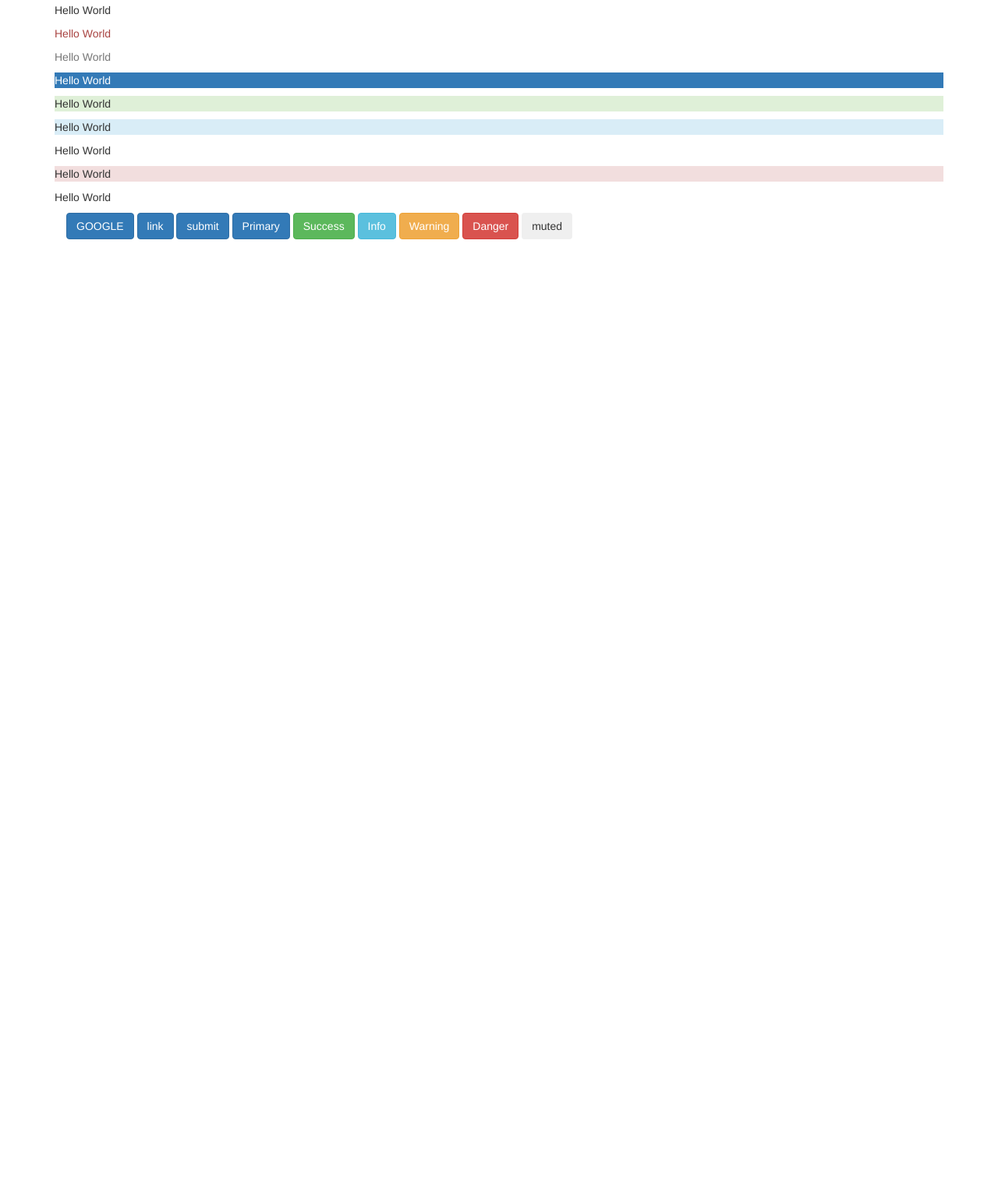
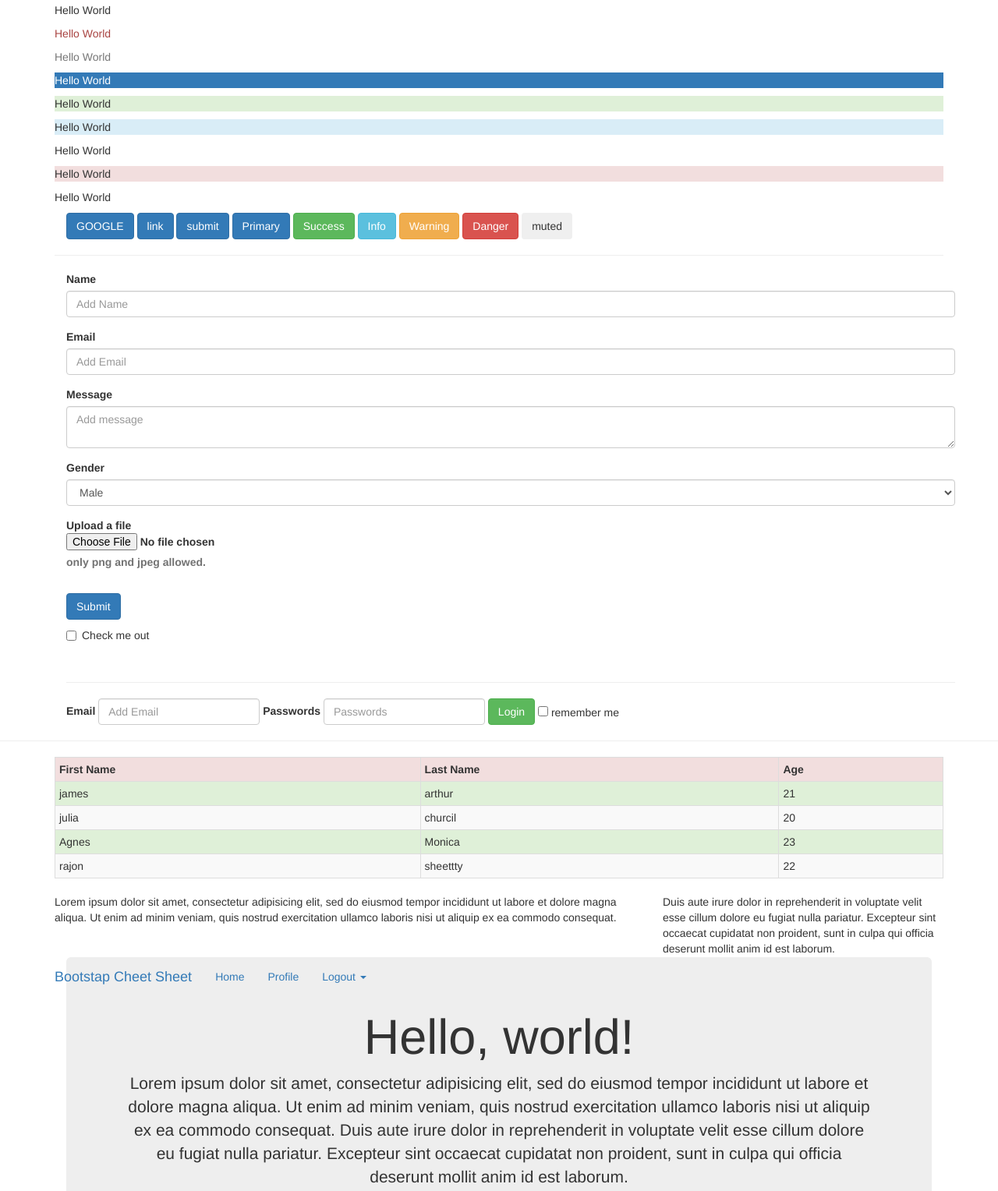
Before and after one commit to joyvai/bootstrap, a plain HTML site: page index.html in a window 1280 px wide. Shown: the part 976-2504 px from the top of the page at 78% size. Before the commit the page ends 1283 px from the top, so only its background shows below. Drawn offline with nearby package versions, Linux system fonts and the light colour scheme.

Commit message:
adding jumbotron, nav and li

```diff
--- a/index.html
+++ b/index.html
@@ -6,9 +6,14 @@
     <meta name="viewport" content="width=device-width, initial-scale=1">
     <!-- The above 3 meta tags *must* come first in the head; any other head content must come *after* these tags -->
     <title>Bootstrap Cheetsheet</title>
-
     <!-- Bootstrap -->
     <link href="css/bootstrap.min.css" rel="stylesheet">
+    <style>
+      .nav{
+        margin-bottom:0px;
+      }
+
+    </style>
   </head>
   <body>
     <!--container,page header and lead is a bootstrap class.  -->
@@ -112,8 +117,162 @@
           <button class="btn btn-danger">Danger</button>
           <button class="btn btn-muted">muted</button>
       </div>
+      <hr>
 
+      <div class="container">
+        <form>
+          <div class="form-group">
+              <label>Name</label>
+              <input type="text" class="form-control" placeholder="Add Name">
+          </div>
+
+          <div class="form-group">
+            <label>Email</label>
+            <input type="text" class="form-control" placeholder="Add Email">
+          </div>
+
+          <div class="form-group">
+              <label>Message</label>
+              <textarea class="form-control" placeholder="Add message"></textarea>
+          </div>
+          <div class="form-group">
+              <label>Gender</label>
+              <select class="form-control">
+                <option value="male">Male</option>
+                <option value="female">Female</option>
+                <option value="other">other</option>
+              </select>
+          </div>
+
+          <div class="form-group">
+              <label>Upload a file</lable>
+              <input type="file">
+              <p class="help-block">only png and jpeg allowed.</p>
+          </div>
+          <button type="submit" class="btn btn-primary">Submit</button>
+
+          <div class="checkbox">
+            <label>
+              <input type="checkbox"> Check me out
+            </label>
+          </div><br/>
+        </form>
+        <hr>
+        <form class="form-inline">
+          <div class="form-group">
+            <label>Email</label>
+            <input type="text" class="form-control" placeholder="Add Email">
+          </div>
+
+          <div class="form-group">
+            <label>Passwords</label>
+            <input type="passwords" class="form-control" placeholder="Passwords">
+          </div>
+          <button type="submit" class="btn btn-success">Login</button>
+          <div class="checkbox">
+            <label>
+              <input type="checkbox"> remember me
+            </label>
+          </div>
+        </form>
+      </div>
     </div>
+
+    <hr>
+
+    <div class="container">
+      <table class="table table-striped table-hover table-bordered table-condensed">
+        <tr class="danger">
+          <th>First Name</th>
+          <th>Last Name</th>
+          <th>Age</th>
+        </tr>
+        <tr class="success">
+          <td>james</td>
+          <td>arthur</td>
+          <td>21</td>
+        </tr>
+
+        <tr class="primary">
+          <td>julia</td>
+          <td>churcil</td>
+          <td>20</td>
+        </tr>
+        <tr class="success">
+          <td>Agnes</td>
+          <td>Monica</td>
+          <td>23</td>
+        </tr>
+        <tr>
+          <td>rajon</td>
+          <td>sheettty</td>
+          <td>22</td>
+        </tr>
+      </table>
+    </div>
+    <div class="container">
+        <div class="row">
+          <div class="col-md-8">
+            Lorem ipsum dolor sit amet, consectetur adipisicing elit, sed do eiusmod tempor incididunt ut labore et dolore magna aliqua.
+            Ut enim ad minim veniam, quis nostrud exercitation ullamco laboris nisi ut aliquip ex ea commodo consequat.
+          </div>
+          <div class="col-md-4">
+             Duis aute irure dolor in reprehenderit in voluptate velit esse cillum dolore eu fugiat nulla pariatur. Excepteur sint occaecat cupidatat non proident,
+            sunt in culpa qui officia deserunt mollit anim id est laborum.
+          </div>
+        </div>
+    </div>
+
+          <!-- navbar -->
+
+          <nav class="navbar navbar-reverse">
+        <div class="container">
+          <!-- Brand and toggle get grouped for better mobile display -->
+          <div class="navbar-header">
+            <button type="button" class="navbar-toggle collapsed" data-toggle="collapse" data-target="#bs-example-navbar-collapse-1" aria-expanded="false">
+              <span class="sr-only">Toggle navigation</span>
+              <span class="icon-bar"></span>
+              <span class="icon-bar"></span>
+              <span class="icon-bar"></span>
+            </button>
+            <a class="navbar-brand" href="#">Bootstap Cheet Sheet</a>
+          </div>
+
+          <!-- Collect the nav links, forms, and other content for toggling -->
+   <div class="collapse navbar-collapse" id="bs-example-navbar-collapse-1">
+     <ul class="nav navbar-nav">
+       <li class="active"><a href="#">Home<span class="sr-only">(current)</span></a></li>
+       <li><a href="#">Profile</a></li>
+       <li class="dropdown">
+         <a href="#" class="dropdown-toggle" data-toggle="dropdown" role="button" aria-haspopup="true" aria-expanded="false">Logout <span class="caret"></span></a>
+         <ul class="dropdown-menu">
+           <li><a href="#">settings</a></li>
+           <li><a href="#">score</a></li>
+           <li><a href="#">sell</a></li>
+           <li role="separator" class="divider"></li>
+           <li><a href="#">sell </a></li>
+           <li role="separator" class="divider"></li>
+           <li><a href="#">Buy</a></li>
+         </ul>
+       </li>
+     </ul>
+
+        <!--JUMPBOTRON  -->
+  <div class="jumbotron text-center">
+    <div class="container">
+        <h1>Hello, world!</h1>
+        <p>Lorem ipsum dolor sit amet, consectetur adipisicing elit, sed do eiusmod tempor incididunt ut
+          labore et dolore magna aliqua. Ut enim ad minim veniam, quis nostrud exercitation ullamco laboris
+          nisi ut aliquip ex ea commodo consequat. Duis aute irure dolor in reprehenderit in voluptate velit
+          esse cillum dolore eu fugiat nulla pariatur. Excepteur sint occaecat cupidatat non proident, sunt in
+          culpa qui officia deserunt mollit anim id est laborum.
+        </p>
+        <p><a class="btn btn-primary btn-lg" href="#" role="button">Learn more</a></p>
+    </div>
+</div>
+
+
+
     <!-- jQuery (necessary for Bootstrap's JavaScript plugins) -->
     <script src="https://ajax.googleapis.com/ajax/libs/jquery/1.12.4/jquery.min.js"></script>
     <!-- Include all compiled plugins (below), or include individual files as needed -->
```
